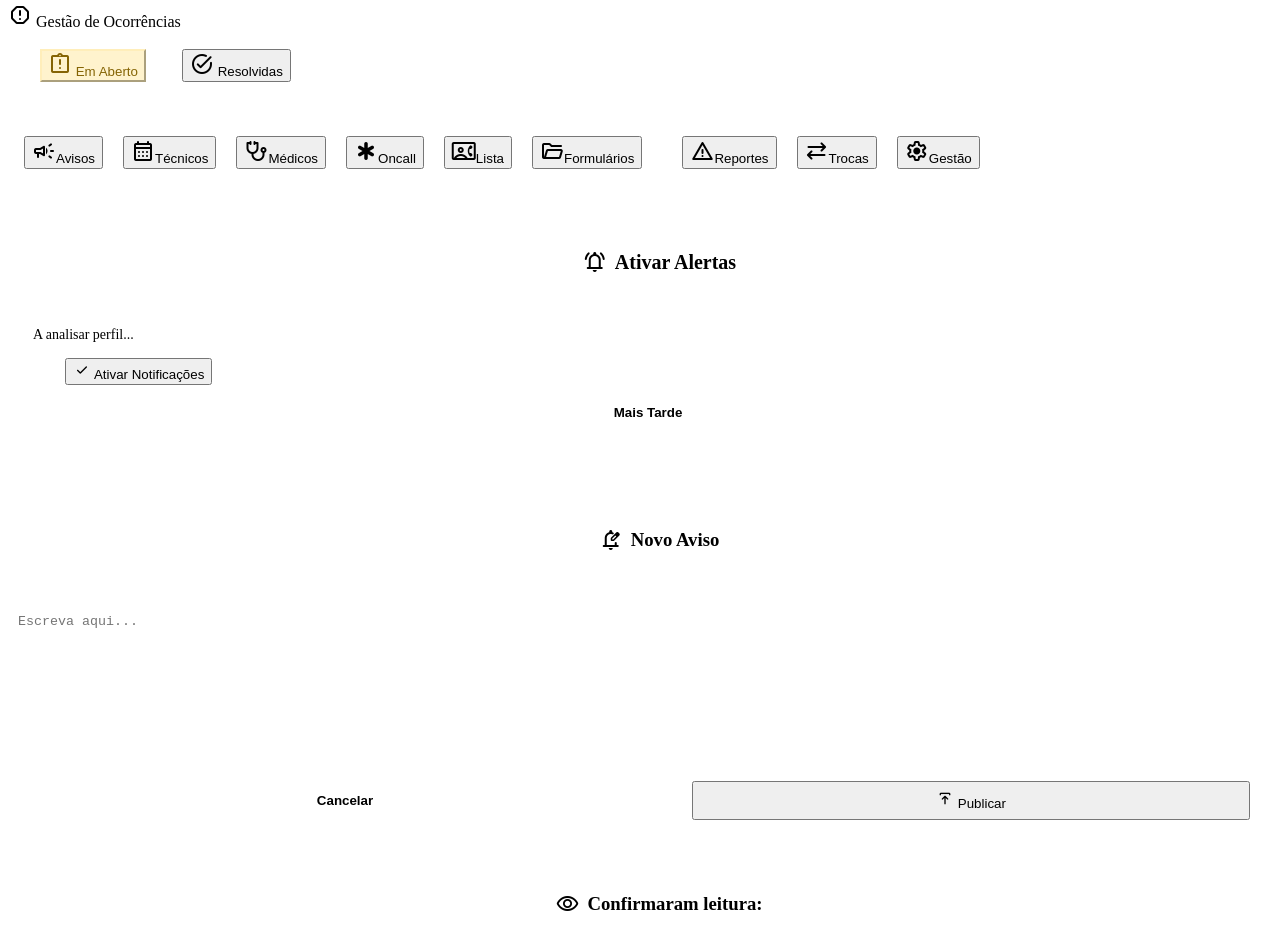
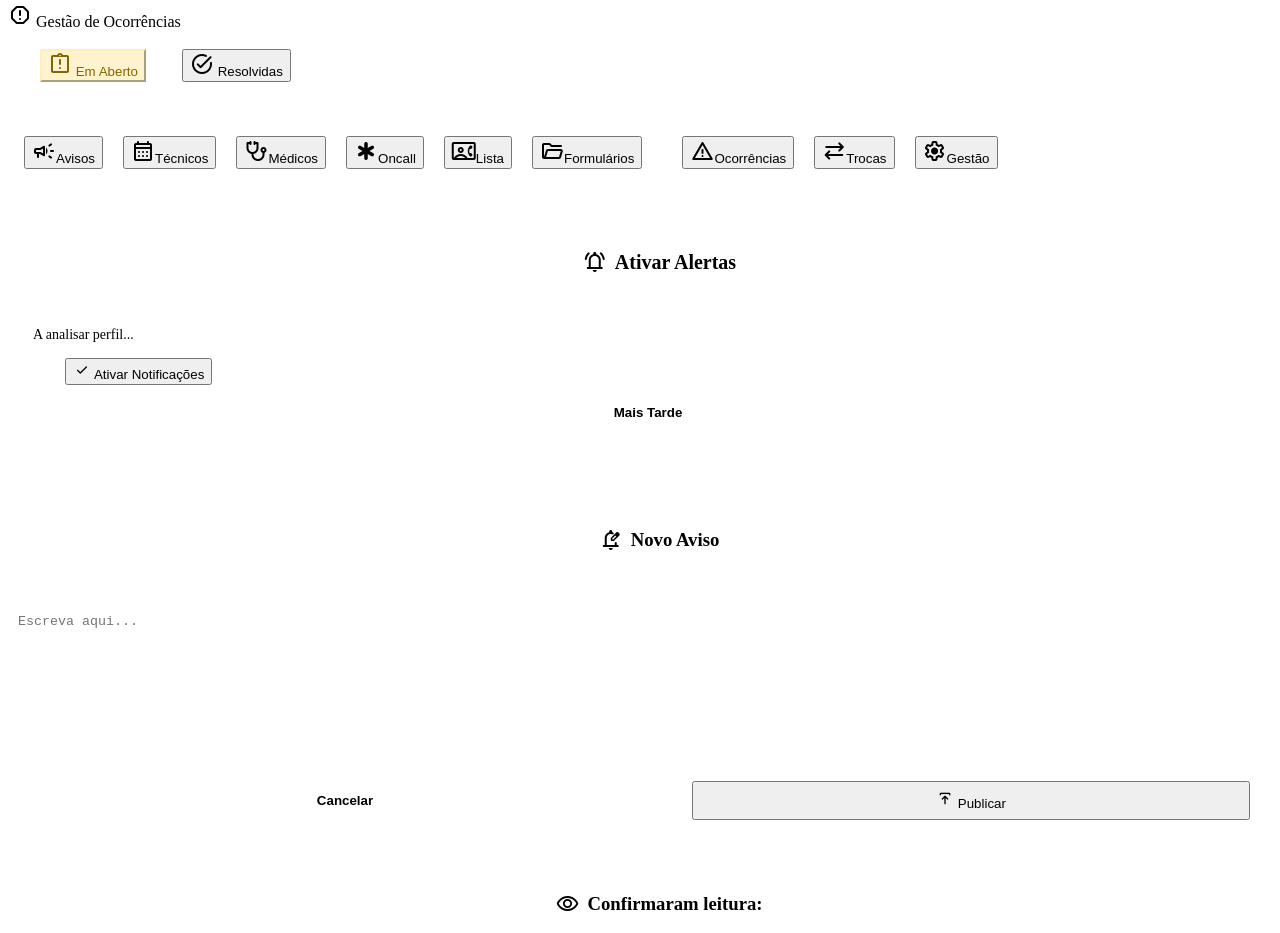
Before and after one commit to imagiologialmc-dot/MeuTurnoBeta, a website: page index.html in a window 1280 px wide. Shown: the part 5139-6072 px from the top of the page. Drawn offline with nearby package versions, Linux system fonts and the light colour scheme.

Commit message:
Update index.html

```diff
--- a/index.html
+++ b/index.html
@@ -383,7 +383,7 @@
     <button class="nav-btn" data-tab="telefones"><span class="material-symbols-rounded icon">contact_phone</span>Lista</button>
     <button class="nav-btn" data-tab="formularios"><span class="material-symbols-rounded icon">folder_open</span>Formulários</button>
 
-    <button class="nav-btn" data-tab="ocorrencias"><span class="material-symbols-rounded icon">report_problem</span>Reportes</button>
+    <button class="nav-btn" data-tab="ocorrencias"><span class="material-symbols-rounded icon">report_problem</span>Ocorrências</button>
 
     <button id="nav-pedidos" class="nav-btn" data-tab="pedidos"><span class="material-symbols-rounded icon">sync_alt</span>Trocas</button>
     <button id="nav-gestao" class="nav-btn hidden" data-tab="gestao"><span class="material-symbols-rounded icon">settings</span>Gestão</button>
```
